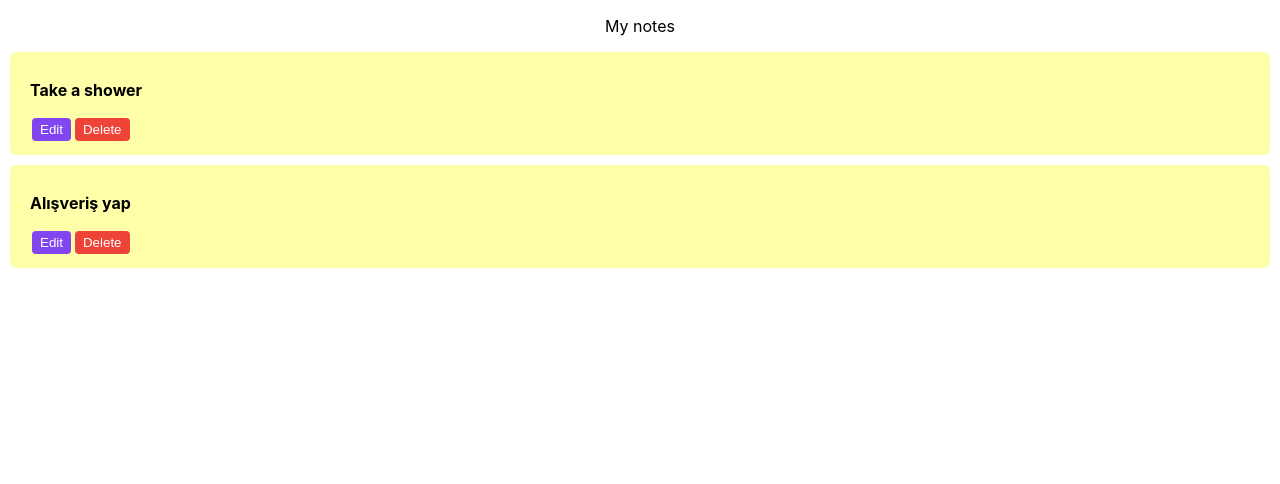
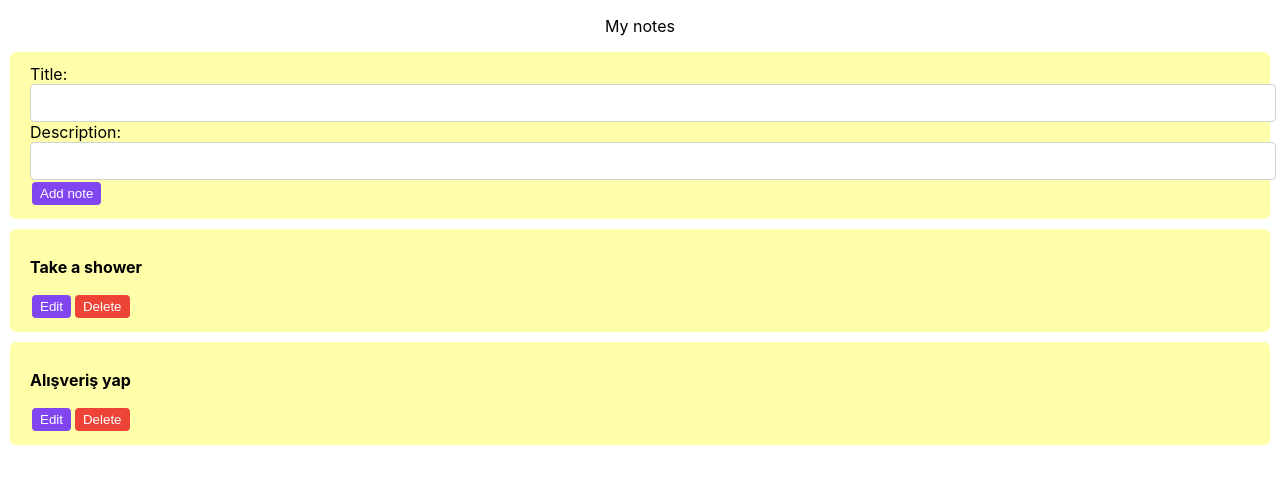
Before and after one commit to BartCzech/React.js-Notes-Project, a React (Create React App) app in the folder frontend/: page / in a window 1280 px wide. Shown: the top 484 px of the page. Built offline with nearby package versions, Linux system fonts and the light colour scheme.

Commit message:
Form for adding notes added

```diff
--- a/frontend/src/App.css
+++ b/frontend/src/App.css
@@ -36,3 +36,16 @@
     transform: rotate(360deg);
   }
 }
+
+input {
+  display: block;
+  width: 100%;
+  padding: .375rem .75rem;
+  font-size: 1rem;
+  line-height: 1.5;
+  color: #495057;
+  background-color: #fff;
+  background-clip: padding-box;
+  border: 1px solid #ced4da;
+  border-radius: .25rem;
+}
--- a/frontend/src/components/Notes/NewNote/NewNote.js
+++ b/frontend/src/components/Notes/NewNote/NewNote.js
@@ -0,0 +1,16 @@
+import React from "react";
+
+function NewNote(props) {
+  return (
+    <div className="note">
+      <label>Title:</label>
+      <input type="text"></input>
+      <label>Description:</label>
+      <input type="text"></input>
+
+      <button>Add note</button>
+    </div>
+  );
+}
+
+export default NewNote;
--- a/frontend/src/components/Notes/Notes.js
+++ b/frontend/src/components/Notes/Notes.js
@@ -1,6 +1,7 @@
 import React from "react";
 import "./Notes.css";
 import Note from "./Note/Note";
+import NewNote from "./NewNote/NewNote";
 
 class Notes extends React.Component {
   constructor(props) {
@@ -33,6 +34,7 @@ class Notes extends React.Component {
       <div>
         <p>My notes</p>
 
+        <NewNote />
         {this.state.notes.map((note) => (
           <Note
             key={note.id}
```
